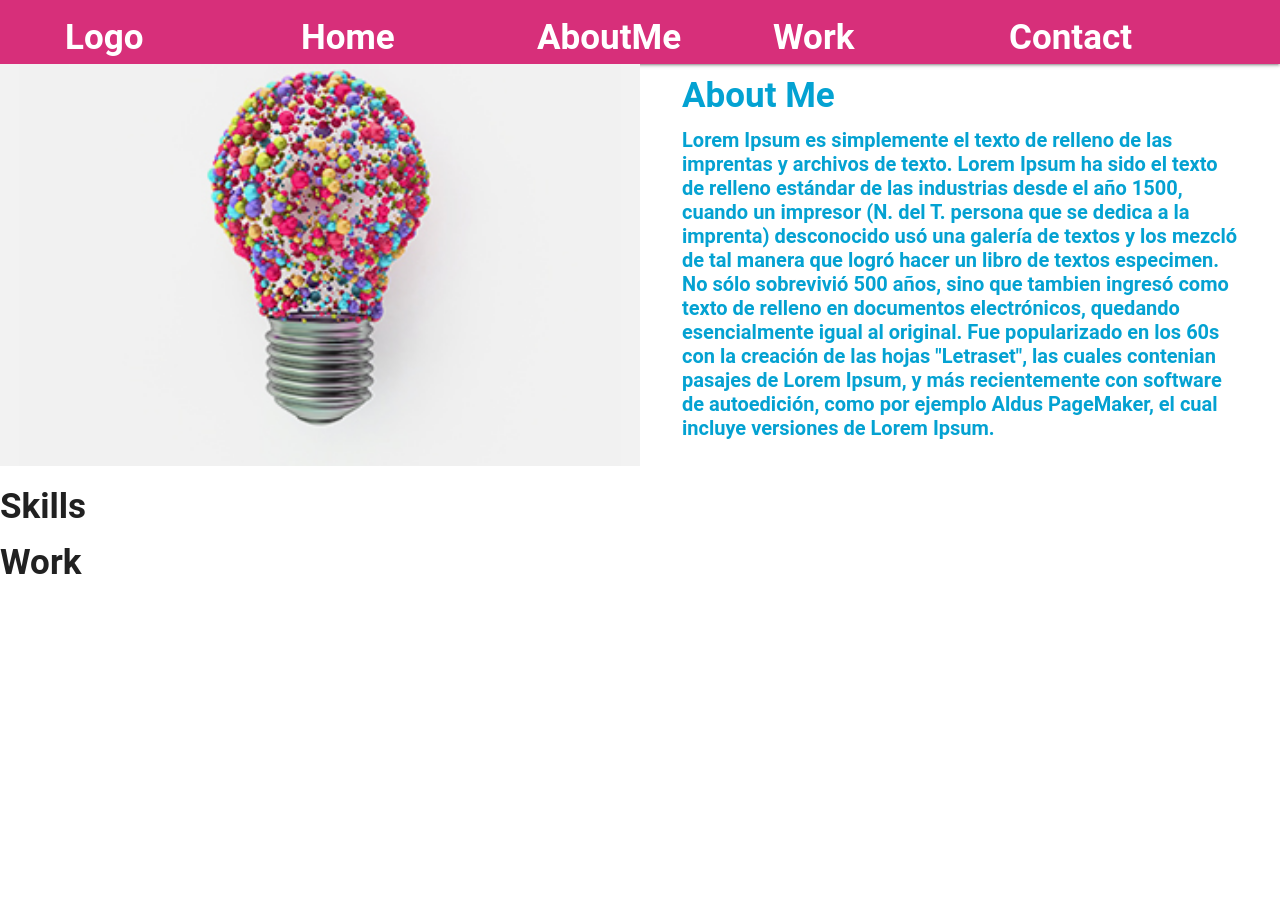
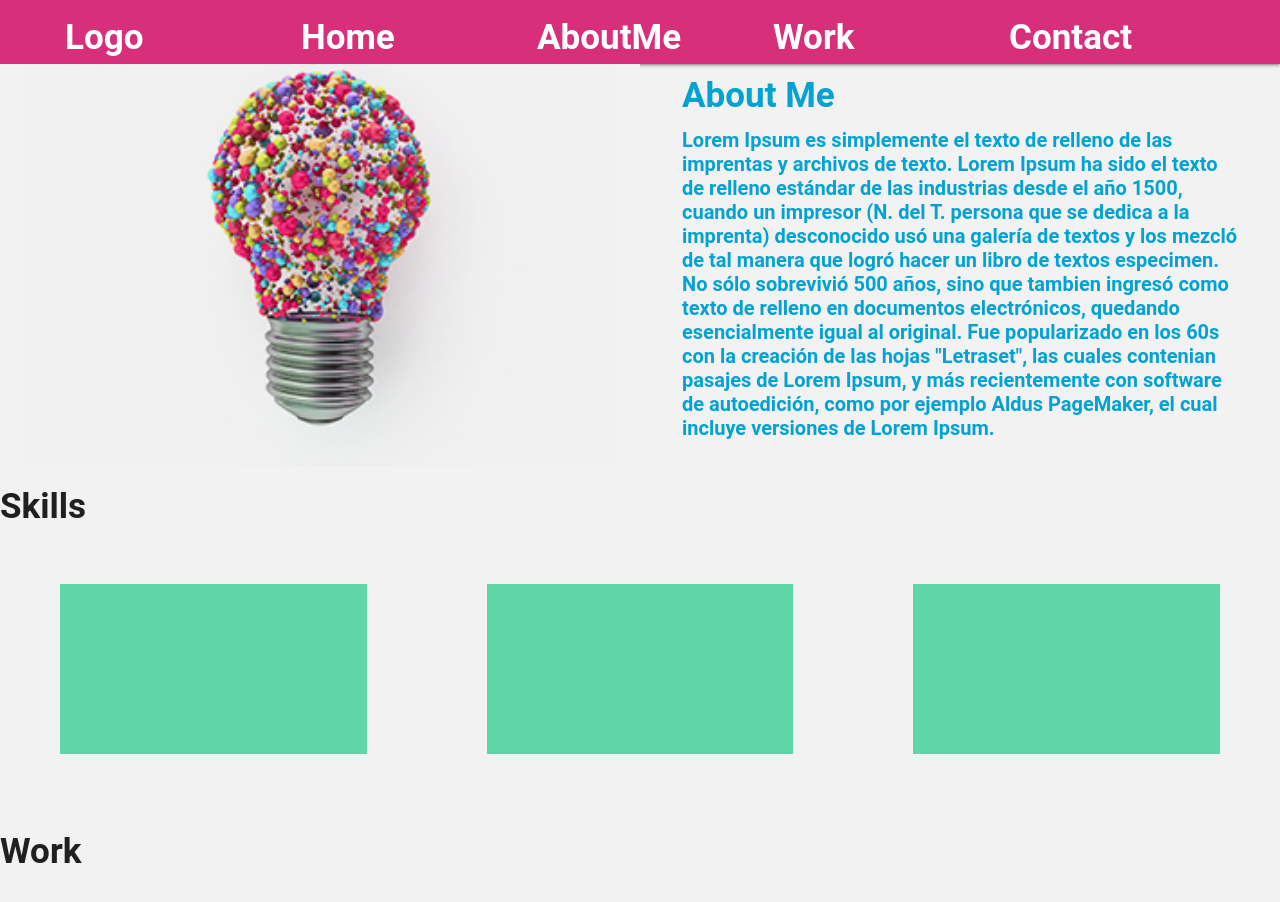
Before and after one commit to ailinnocelli/portfolio2017, a plain HTML site: page index.html in a window 1280 px wide. Before the commit the page ends 800 px from the top, so only its background shows below. Drawn offline with nearby package versions, Linux system fonts and the light colour scheme; a web font is replaced by a local one.

Commit message:
estilos skills

```diff
--- a/index.html
+++ b/index.html
@@ -58,9 +58,15 @@
 				<h2>Skills</h2>
 			</div>
 			<div class="row">
-				<div class="col s4"></div><!-- aca van los logos de los lenguajes -->
-				<div class="col s4"></div>
-				<div class="col s4"></div>
+				<div class="col s4 item-skills">
+					<div class="content-item"></div>
+				</div><!-- aca van los logos de los lenguajes -->
+				<div class="col s4 item-skills">
+					<div class="content-item"></div>
+				</div>
+				<div class="col s4 item-skills">
+					<div class="content-item"></div>
+				</div>
 			</div>
 		</section>
 		<section class="work">
--- a/scss/style.scss
+++ b/scss/style.scss
@@ -1,3 +1,9 @@
+
+body {
+background-color: #f2f2f2;
+}
+
+
 .clean-padding {
 	padding: 0 !important;
 }
@@ -5,6 +11,7 @@
 	margin-bottom: 0;
 }
 .page-wrapper {
+
 	font-family: 'Roboto', sans-serif;
 }
 
@@ -58,3 +65,14 @@
 	}
 
 }
+.skills {
+	.item-skills {
+		padding: 40px;
+		//border: solid 1px grey;
+	}
+	.content-item {
+		height: 170px;
+		margin: 20px;
+		background-color: #5FD6A8;
+	}
+}
```
Also changed, not shown: css/style.css, 1 other file.
